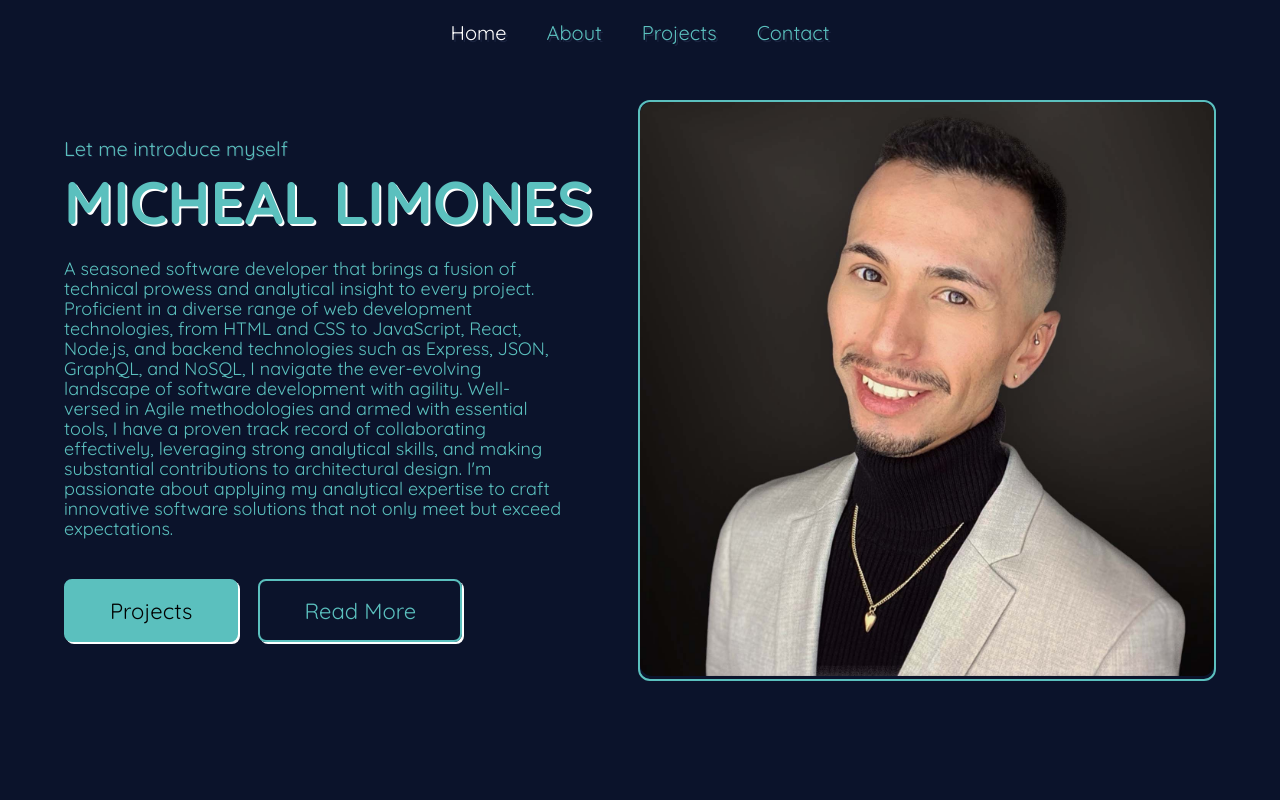
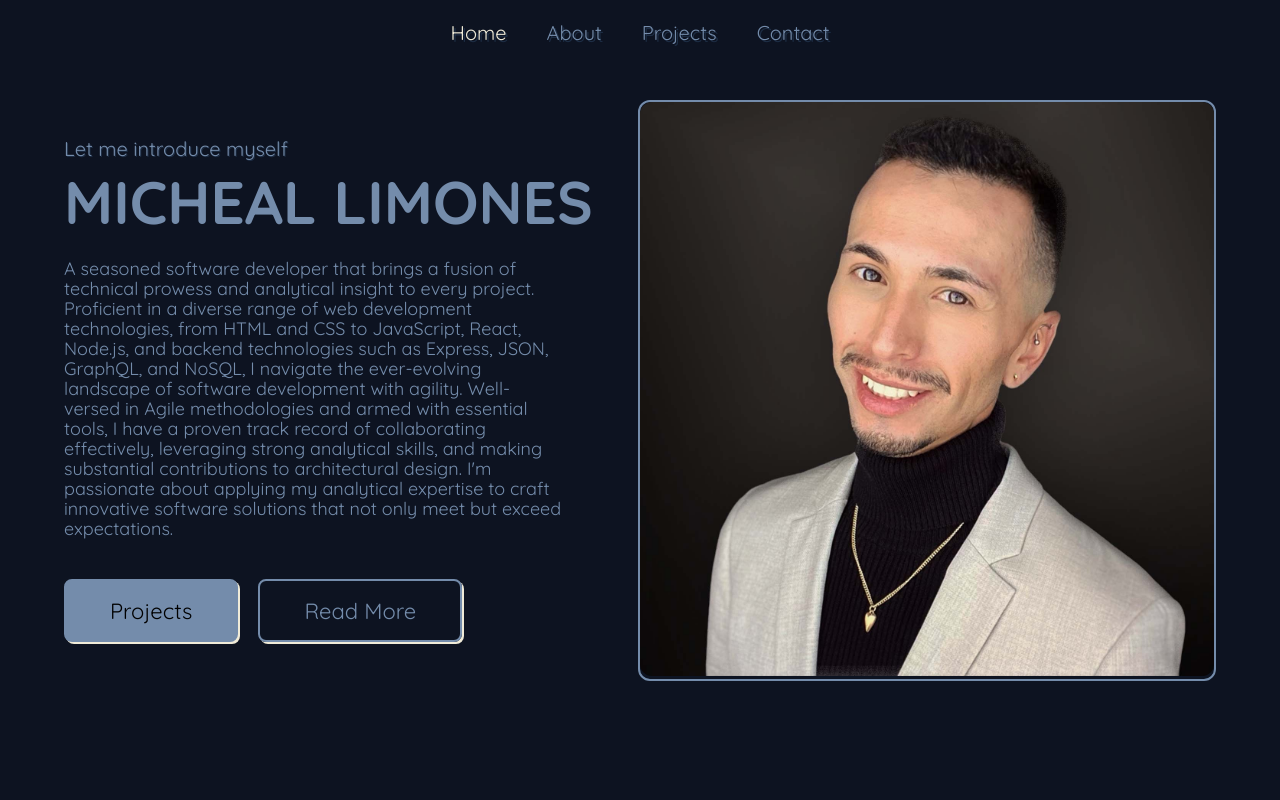
Before and after one commit to ZestyLimones/Zesty_React_Portfolio, a React (Create React App) app: page / in a window 1280 px wide. Shown: the top 800 px of the page. Built offline with nearby package versions, Linux system fonts and the light colour scheme.

Commit message:
updated color scheme.

```diff
--- a/src/components/SectionTitle.js
+++ b/src/components/SectionTitle.js
@@ -11,7 +11,7 @@ const SectionTitleStyle = styled.div`
     font-size: 6rem;
     margin-top: 0.5rem;
     text-transform: uppercase;
-    text-shadow: 2px 2px var(--white);
+    // text-shadow: 2px 2px var(--white);
   }
   @media only screen and (max-width: 768px) {
     text-align: center;
--- a/src/pages/About.js
+++ b/src/pages/About.js
@@ -35,7 +35,7 @@ const AboutPageStyles = styled.div`
   .about__heading {
     font-size: 3.6rem;
     margin-bottom: 3rem;
-    text-shadow: 1px 1px var(--white);
+    // text-shadow: 1px 1px var(--white);
   }
   .about__info {
     margin-bottom: 4rem;
@@ -52,7 +52,7 @@ const AboutPageStyles = styled.div`
   .about__info__heading {
     font-size: 3.6rem;
     text-transform: uppercase;
-    text-shadow: 1px 1px var(--white);
+    // text-shadow: 1px 1px var(--white);
   }
   .resume {
     font-size: 2.2rem;
--- a/src/styles/GlobalStyle.js
+++ b/src/styles/GlobalStyle.js
@@ -7,11 +7,11 @@ const GlobalStyles = createGlobalStyle`
     box-sizing: border-box;
   }
   :root{
-    --dark-bg: #0B132B;
-    --blue-1: #5BC0BE;
-    --deep-dark: #1C2541;
-    --blue-2: #3A506B;
-    --white: #FFFFFF;
+    --dark-bg: #0D1321;
+    --blue-1: #748CAB;
+    --deep-dark: #1D2D44;
+    --blue-2: #3E5C76;
+    --white: #F0EBD8;
     --black: black;
   }
   html{
```
